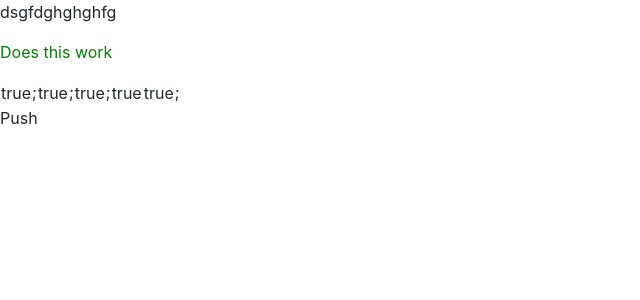
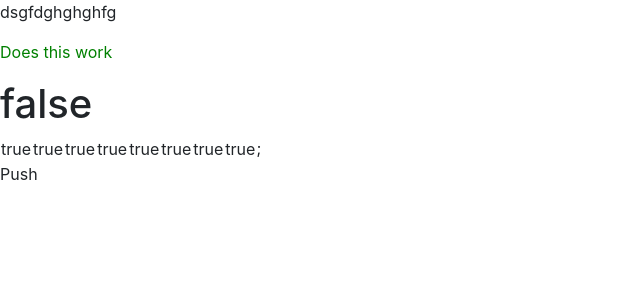
Before and after one commit to harrisejm/Chess, a React app: page /#/ in a window 1280 px wide. Shown: the top 300 px of the page, without its empty margins (0-640 px from the left). Built offline with nearby package versions, Linux system fonts and the light colour scheme.

Commit message:
add React Elements

```diff
--- a/src/components/MainBoard.jsx
+++ b/src/components/MainBoard.jsx
@@ -47,8 +47,9 @@ class MainBoard extends React.Component {
       color: "green"
     }
 
-    const row1 = <td> {this.state.board[0][0].occupied} </td>;
-    const row2 = <td> {this.state.board[3][0].occupied} </td>;
+  //  const row1 = <td> {this.state.board[0][0].occupied} </td>;
+  //  const row2 = <td> {this.state.board[3][0].occupied} </td>;
+let greeting = React.createElement('h1', {}, this.state.board[3][0].occupied);
 
     const chessBoard =
     <div>
@@ -56,13 +57,17 @@ class MainBoard extends React.Component {
 
       `}</style>
       <p style={test}>Does this work</p>
+      {greeting}
       <table>
         <tbody>
           <tr className="row1">
-            <td>{this.state.board[0][0].occupied}</td>;
-            <td>{this.state.board[0][1].occupied}</td>;
-            <td>{this.state.board[0][2].occupied}</td>;
-            <td>{this.state.board[0][3].occupied}</td>        <td>{this.state.board[0][4].occupied}</td>;
+            <td>{this.state.board[0][0].occupied}</td>
+            <td>{this.state.board[0][1].occupied}</td>
+            <td>{this.state.board[0][2].occupied}</td>
+            <td>{this.state.board[0][3].occupied}</td>       <td>{this.state.board[0][4].occupied}</td>
+            <td>{this.state.board[0][5].occupied}</td>
+            <td>{this.state.board[0][6].occupied}</td>
+            <td>{this.state.board[0][7].occupied}</td>;
           </tr>
           <tr className="row2">
           </tr>
```
